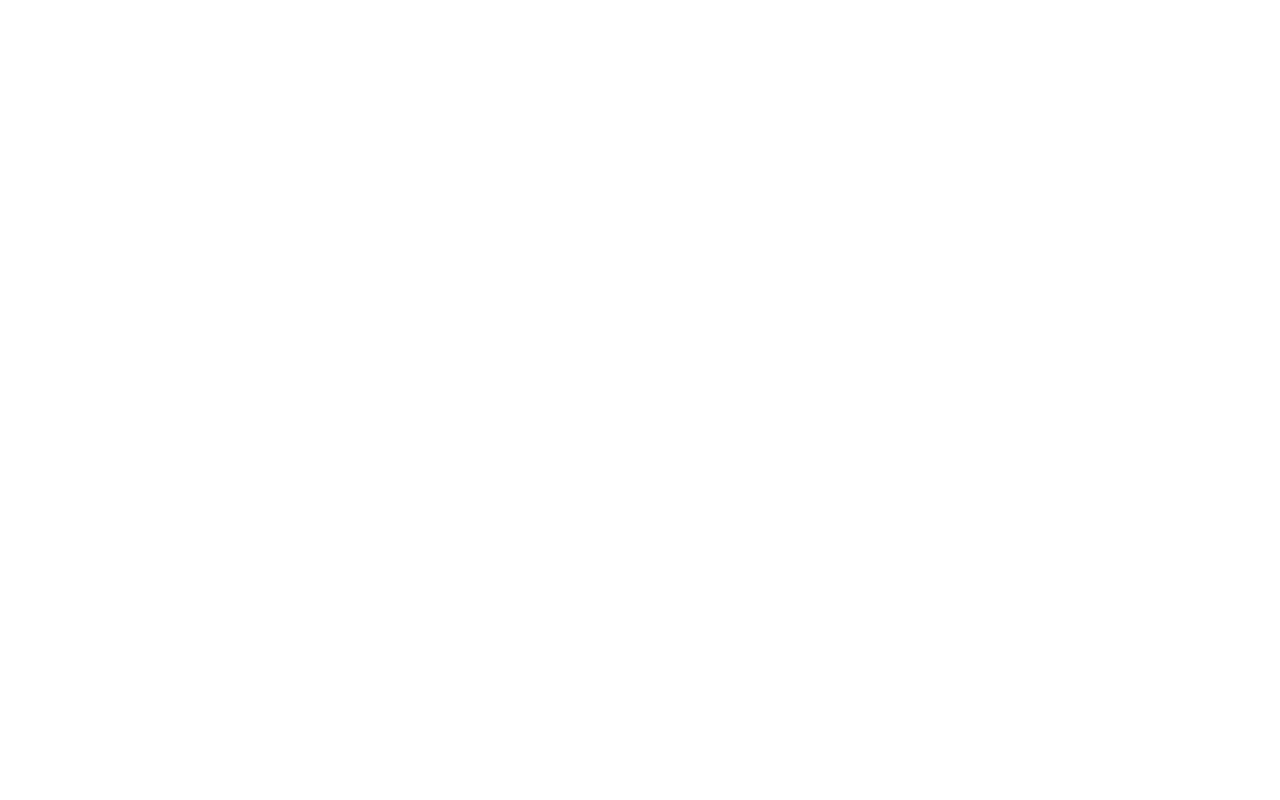
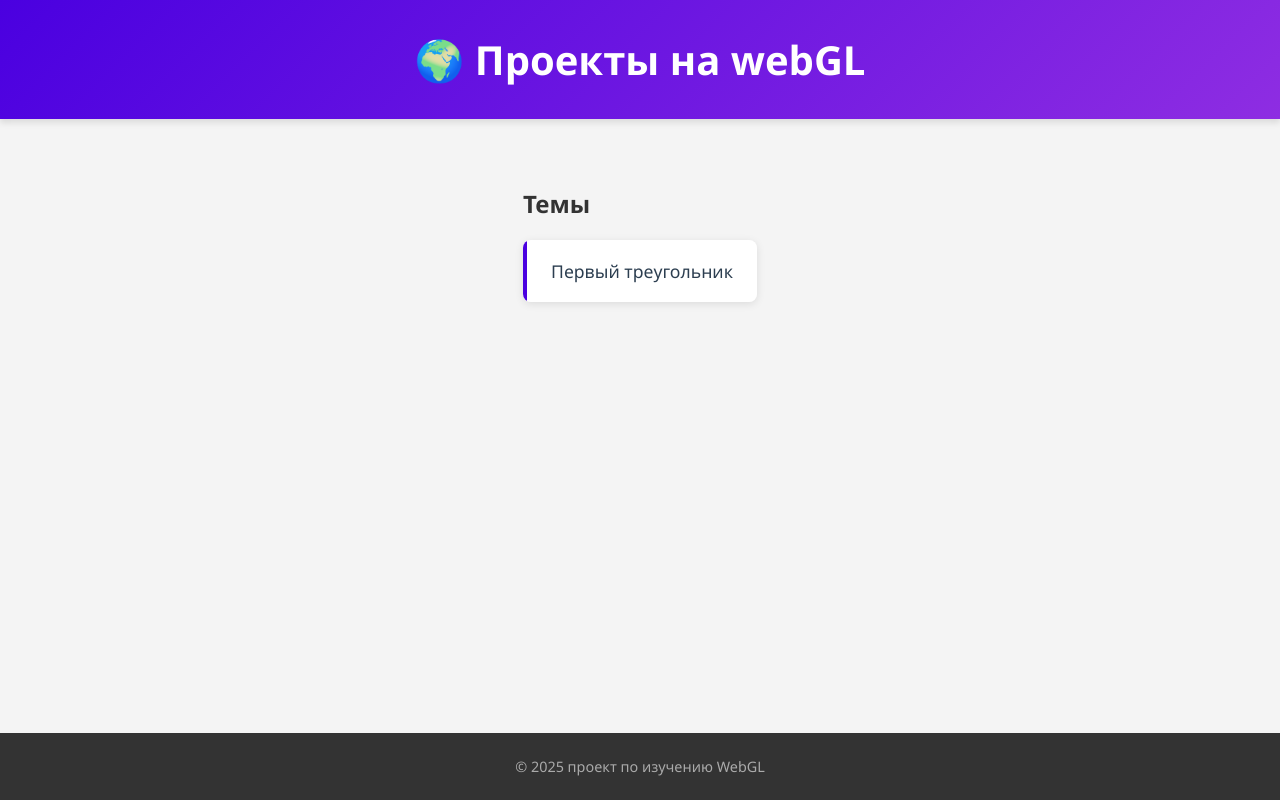
Before and after one commit to AnisiforovEvgeniy/WebGL, a plain HTML site: page index.html in a window 1280 px wide. Drawn offline with Linux system fonts and the light colour scheme.

Commit message:
feat: Добавил главную страницу

```diff
--- a/index.html
+++ b/index.html
@@ -1,11 +1,26 @@
 <!DOCTYPE html>
-<html lang="en">
+<html lang="ru">
 <head>
-    <meta charset="UTF-8">
-    <meta name="viewport" content="width=device-width, initial-scale=1.0">
-    <title>Document</title>
+  <meta charset="UTF-8" />
+  <meta name="viewport" content="width=device-width, initial-scale=1.0"/>
+  <link rel="stylesheet" href="style.css"/>
+  <title>WebGL</title>
 </head>
 <body>
+  <header>
+    <h1>🌍 Проекты на webGL</h1>
+  </header>
 
+  <main>
+    <h2>Темы</h2>
+    <ul class="topics">
+      <li><a href="./pages/01_triangle/index.html">Первый треугольник</a></li>
+      <!--<li><a href="#">Треугольник с градиентом</a></li>-->
+    </ul>
+  </main>
+
+  <footer>
+    &copy; 2025 проект по изучению WebGL
+  </footer>
 </body>
 </html>
--- /dev/null
+++ b/style.css
@@ -0,0 +1,87 @@
+body {
+  font-family: "Segoe UI", Tahoma, Geneva, Verdana, sans-serif;
+  background-color: #f4f4f4;
+  color: #333;
+  margin: 0;
+  padding: 0;
+  display: flex;
+  flex-direction: column;
+  min-height: 100vh;
+}
+
+header {
+  background: linear-gradient(135deg, #4a00e0, #8e2de2);
+  color: white;
+  text-align: center;
+  padding: 2rem 1rem;
+  box-shadow: 0 4px 6px rgba(0, 0, 0, 0.1);
+}
+
+header h1 {
+  margin: 0;
+  font-size: 2.5rem;
+}
+
+header p {
+  margin-top: 0.5rem;
+  font-size: 1.1rem;
+  opacity: 0.9;
+}
+
+main {
+  flex: 1;
+  max-width: 800px;
+  margin: 2rem auto;
+  padding: 1rem;
+}
+
+.topics {
+  list-style: none;
+  padding: 0;
+}
+
+.topics li {
+  margin-bottom: 1rem;
+  border-radius: 8px;
+  overflow: hidden;
+  box-shadow: 0 2px 8px rgba(0, 0, 0, 0.1);
+  transition: transform 0.2s, box-shadow 0.2s;
+}
+
+.topics li:hover {
+  transform: translateY(-4px);
+  box-shadow: 0 6px 12px rgba(0, 0, 0, 0.15);
+}
+
+.topics a {
+  display: block;
+  background-color: white;
+  padding: 1.2rem 1.5rem;
+  text-decoration: none;
+  color: #2c3e50;
+  font-size: 1.1rem;
+  font-weight: 500;
+  border-left: 4px solid #4a00e0;
+  transition: background-color 0.2s;
+}
+
+.topics a:hover {
+  background-color: #f0f0ff;
+}
+
+footer {
+  text-align: center;
+  padding: 1.5rem;
+  background-color: #333;
+  color: #aaa;
+  font-size: 0.9rem;
+}
+
+@media (max-width: 600px) {
+  header h1 {
+    font-size: 2rem;
+  }
+  main {
+    padding: 0.5rem;
+  }
+}
```
